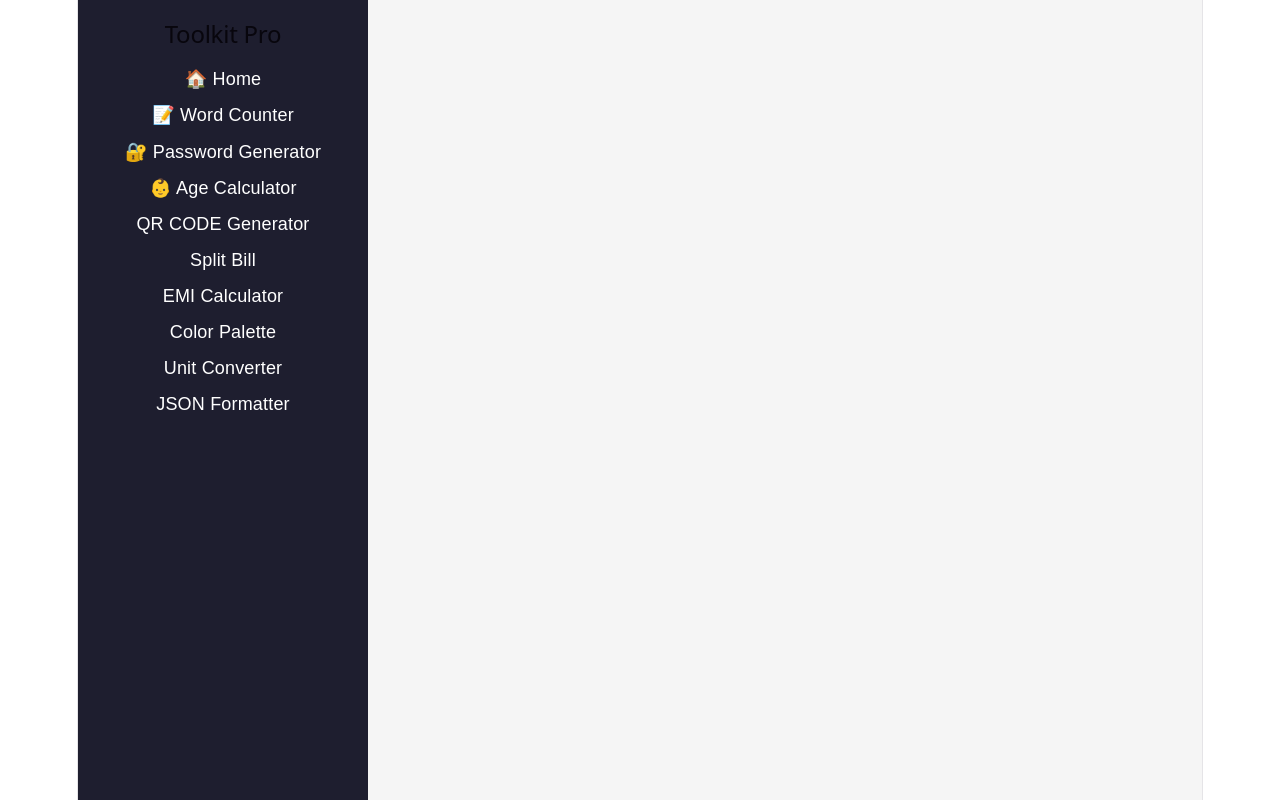
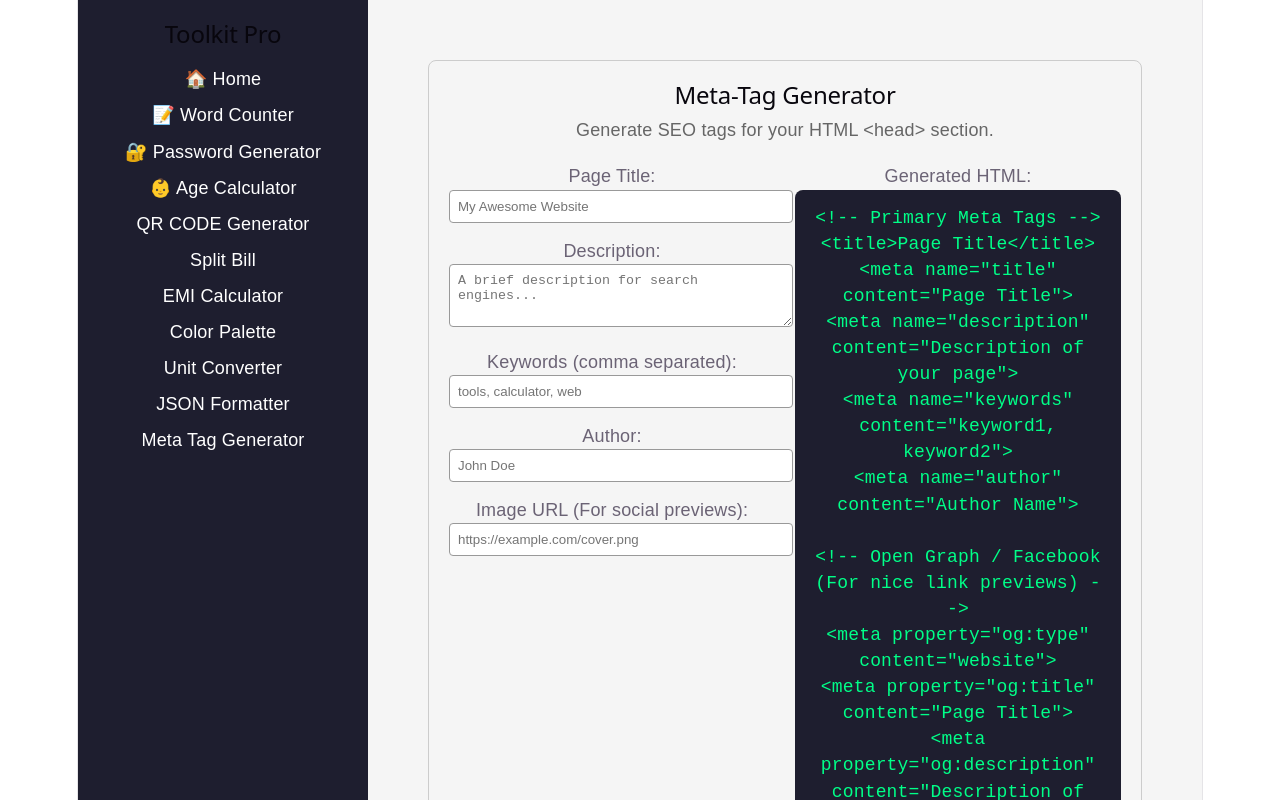
Before and after one commit to AjimTamboli-Web/all-in-one-toolkit, a React (Vite) app: page /meta-tag-generator in a window 1280 px wide. Shown: the top 800 px of the page. Built offline with nearby package versions, Linux system fonts and the light colour scheme.

Commit message:
Meta Tag Generator implementing

```diff
--- a/src/App.jsx
+++ b/src/App.jsx
@@ -13,6 +13,7 @@ import EMICalculator from './components/EMICalculator'
 import ColorPalette from './components/ColorPalette'
 import UnitConverter from './components/UnitConverter'
 import JSONFormatter from './components/JSONFormatter'
+import MetaTagGenerator from './components/MetaTagGenerator'
 
 // 2. Export our App function as the default export so main.jsx can use it
 export default function App() {
@@ -59,6 +60,9 @@ export default function App() {
           <li>
             <Link to="/json-formatter" style={{ color: 'white', textDecoration: 'none' }}> JSON Formatter</Link>
           </li>
+          <li>
+            <Link to="/meta-tag-generator" style={{ color: 'white', textDecoration: 'none' }}> Meta Tag Generator</Link>
+          </li>
         </ul>
       </nav>
 
@@ -102,6 +106,8 @@ export default function App() {
           <Route path="/unit-converter" element={<UnitConverter />} />
 
           <Route path="/json-formatter" element={<JSONFormatter />} />
+
+          <Route path="/meta-tag-generator" element={<MetaTagGenerator />} />
         </Routes>
       </main>
 
--- /dev/null
+++ b/src/components/MetaTagGenerator.jsx
@@ -0,0 +1,86 @@
+import { useState } from 'react'
+
+export default function MetaTagGenerator() {
+    // 1. STATE - Tracking all the inputs
+    const [title, setTitle] = useState('')
+    const [description, setDescription] = useState('')
+    const [keywords, setKeywords] = useState('')
+    const [author, setAuthor] = useState('')
+    const [imageUrl, setImageUrl] = useState('')
+
+    // 2. THE LOGIC - Building the big HTML string
+    // Notice we use backticks ( ` ) instead of normal quotes!
+    // ${title || 'Page Title'} means: If 'title' is empty, use 'Page Title' as the default.
+    const generatedCode = `<!-- Primary Meta Tags -->
+<title>${title || 'Page Title'}</title>
+<meta name="title" content="${title || 'Page Title'}">
+<meta name="description" content="${description || 'Description of your page'}">
+<meta name="keywords" content="${keywords || 'keyword1, keyword2'}">
+<meta name="author" content="${author || 'Author Name'}">
+
+<!-- Open Graph / Facebook (For nice link previews) -->
+<meta property="og:type" content="website">
+<meta property="og:title" content="${title || 'Page Title'}">
+<meta property="og:description" content="${description || 'Description of your page'}">
+<meta property="og:image" content="${imageUrl || 'https://yoursite.com/image.jpg'}">`
+
+    // 3. COPY FUNCTION
+    const copyCode = () => {
+        navigator.clipboard.writeText(generatedCode)
+        alert("Copied to clipboard!") // We use a simple browser alert here
+    }
+
+    // 4. THE UI
+    return (
+        <div style={{ padding: '20px', border: '1px solid #ccc', margin: '20px', borderRadius: '8px' }}>
+            <h2>Meta-Tag Generator</h2>
+            <p style={{ color: '#666' }}>Generate SEO tags for your HTML &lt;head&gt; section.</p>
+
+            <div style={{ display: 'flex', gap: '20px', flexWrap: 'wrap', marginTop: '20px' }}>
+
+                {/* INPUT FORM (Left Side) */}
+                <div style={{ flex: 1, minWidth: '300px', display: 'flex', flexDirection: 'column', gap: '15px' }}>
+
+                    <div>
+                        <label>Page Title:</label><br />
+                        <input type="text" value={title} onChange={e => setTitle(e.target.value)} style={{ padding: '8px', width: '100%', border: '1px solid #999', borderRadius: '4px' }} placeholder="My Awesome Website" />
+                    </div>
+
+                    <div>
+                        <label>Description:</label><br />
+                        <textarea value={description} onChange={e => setDescription(e.target.value)} rows="3" style={{ padding: '8px', width: '100%', border: '1px solid #999', borderRadius: '4px' }} placeholder="A brief description for search engines..." />
+                    </div>
+
+                    <div>
+                        <label>Keywords (comma separated):</label><br />
+                        <input type="text" value={keywords} onChange={e => setKeywords(e.target.value)} style={{ padding: '8px', width: '100%', border: '1px solid #999', borderRadius: '4px' }} placeholder="tools, calculator, web" />
+                    </div>
+
+                    <div>
+                        <label>Author:</label><br />
+                        <input type="text" value={author} onChange={e => setAuthor(e.target.value)} style={{ padding: '8px', width: '100%', border: '1px solid #999', borderRadius: '4px' }} placeholder="John Doe" />
+                    </div>
+
+                    <div>
+                        <label>Image URL (For social previews):</label><br />
+                        <input type="text" value={imageUrl} onChange={e => setImageUrl(e.target.value)} style={{ padding: '8px', width: '100%', border: '1px solid #999', borderRadius: '4px' }} placeholder="https://example.com/cover.png" />
+                    </div>
+
+                </div>
+
+                {/* OUTPUT BLOCK (Right Side) */}
+                <div style={{ flex: 1, minWidth: '300px' }}>
+                    <label>Generated HTML:</label>
+                    <div style={{ background: '#1e1e2f', color: '#00ff88', padding: '15px', borderRadius: '8px', fontFamily: 'monospace', whiteSpace: 'pre-wrap', minHeight: '300px' }}>
+                        {generatedCode}
+                    </div>
+
+                    <button onClick={copyCode} style={{ marginTop: '10px', padding: '10px 20px', background: '#444', color: 'white', border: 'none', cursor: 'pointer', borderRadius: '4px' }}>
+                        Copy Code
+                    </button>
+                </div>
+
+            </div>
+        </div>
+    )
+}
```
